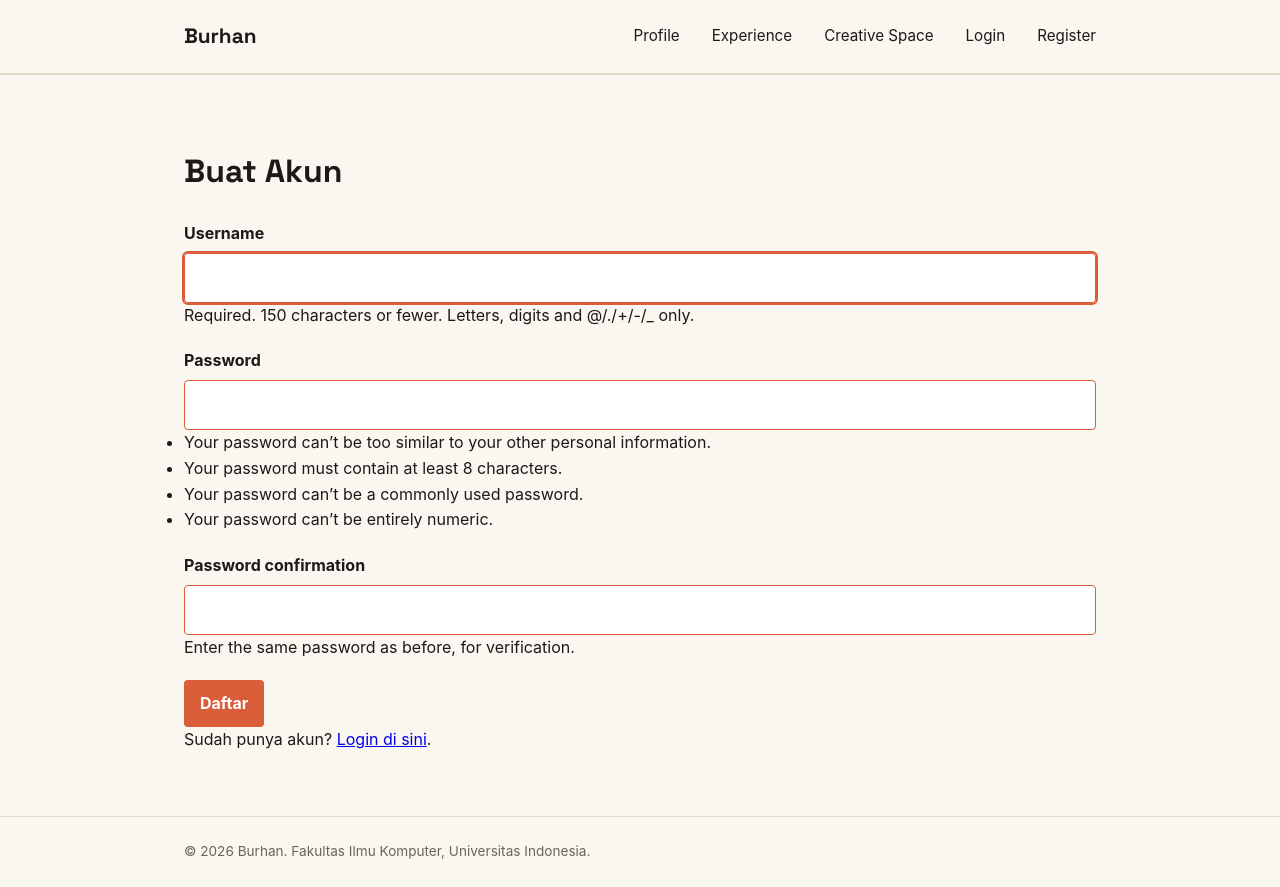
After one commit to brigittasimanjuntak/myportfolio, a Django app: page /register/ in a window 1280 px wide. The commit adds this page. Run offline with Django 5.2, Linux system fonts and the light colour scheme.

Commit message:
creating star button and function (in view, url, creativespace) updating some features only available for logged in users (adding artwork) updating some features only available for super user (edit, delete) adding log in, register, and log out system basically the tutorial 04 lol

```diff
--- a/main/models.py
+++ b/main/models.py
@@ -1,5 +1,6 @@
 import uuid
 
+from django.contrib.auth.models import User
 from django.db import models
 
 
@@ -53,6 +54,8 @@ class CreativeSpace(models.Model):
         default="digital-art",
     )
     created_at = models.DateTimeField(auto_now_add=True)
+    starred_by = models.ManyToManyField(
+        User, related_name="starred_artwork", blank=True)
 
     def __str__(self):
         return self.title
--- a/main/urls.py
+++ b/main/urls.py
@@ -1,5 +1,17 @@
 from django.urls import path
-from main.views import delete_creative_space, get_creativespaces_json, show_main, show_experience, show_creative_space, create_creative_space, update_creative_space
+from main.views import (
+    create_creative_space,
+    delete_creative_space,
+    get_creativespaces_json,
+    login_user,
+    logout_user,
+    register,
+    show_creative_space,
+    show_experience,
+    show_main,
+    update_creative_space,
+    toggle_star,
+)
 
 app_name = "main"
 
@@ -11,4 +23,8 @@ urlpatterns = [
     path("api/creativespaces/", get_creativespaces_json, name="get_creative_spaces_json"),
     path("creative-spaces/<uuid:creative_space_id>/delete/", delete_creative_space, name="delete_creative_space"),
     path("creative-space/<uuid:creative_space_id>/edit/", update_creative_space, name="update_creative_space"),
+    path("login/", login_user, name="login"),
+    path("register/", register, name="register"),
+    path("logout/", logout_user, name="logout"),
+    path("creative-space/<uuid:creative_space_id>/star/", toggle_star, name="toggle_star"),
 ]
--- a/main/views.py
+++ b/main/views.py
@@ -2,12 +2,18 @@ from django.contrib import messages
 from django.core import serializers
 from django.http import HttpResponse
 from django.shortcuts import get_object_or_404, redirect, render
+from django.contrib.auth import login, logout
+from django.contrib.auth.forms import AuthenticationForm, UserCreationForm
+from django.contrib.auth.decorators import login_required
+from django.core.exceptions import PermissionDenied
+import datetime
 
 from main.forms import CreativeSpaceForm
 from main.models import CreativeSpace, Experience
 
 
 def show_main(request):
+    last_login = request.COOKIES.get('last_login', 'Belum ada sesi login / Cookie tidak ditemukan')
     context = {
         "name": "Brigitta",
         "npm": "2506601855",
@@ -16,6 +22,7 @@ def show_main(request):
             "I'm an IS student from Universitas Indonesia. I have deep passion in visual design and user experience,\n"
             "aiming to create comfortable and appealing digital experiences. Nice to meet you!"
         ),
+        "last_login": last_login,
     }
     return render(request, "index.html", context)
 
@@ -45,6 +52,7 @@ def show_creative_space(request):
     }
     return render(request, "creativespace.html", context)
 
+@login_required(login_url="/login/")
 def create_creative_space(request):
     form = CreativeSpaceForm(request.POST or None)
 
@@ -59,6 +67,7 @@ def create_creative_space(request):
     }
     return render(request, "creativespaceform.html", context)
 
+@login_required(login_url="/login/")
 def delete_creative_space(request, creative_space_id):
     creative_space = get_object_or_404(CreativeSpace, pk=creative_space_id)
 
@@ -79,6 +88,7 @@ def get_creativespaces_json(request):
     creativespaces_json = serializers.serialize("json", creativespaces)
     return HttpResponse(creativespaces_json, content_type="application/json")
 
+@login_required(login_url="/login/")
 def update_creative_space(request, creative_space_id):
     artwork = get_object_or_404(CreativeSpace, pk=creative_space_id)
 
@@ -97,3 +107,53 @@ def update_creative_space(request, creative_space_id):
         "artwork": artwork,
     }
     return render(request, "creativespaceform.html", context)
+
+def register(request):
+    form = UserCreationForm(request.POST or None)
+
+    if request.method == "POST" and form.is_valid():
+        form.save()
+        messages.success(request, "Akun berhasil dibuat. Silakan login.")
+        return redirect("main:login")
+
+    context = {
+        "name": "Burhan",
+        "form": form,
+    }
+    return render(request, "register.html", context)
+
+@login_required(login_url="/login/")
+def toggle_star(request, creative_space_id):
+    creativespace = get_object_or_404(CreativeSpace, pk=creative_space_id)
+
+    if request.method == "POST":
+        # Kalau akun ini sudah pernah memberi star, batalkan star-nya.
+        # Kalau belum, tambahkan star.
+        if request.user in creativespace.starred_by.all():
+            creativespace.starred_by.remove(request.user)
+        else:
+            creativespace.starred_by.add(request.user)
+
+    return redirect("main:show_creative_space")
+
+def login_user(request):
+    form = AuthenticationForm(request, data=request.POST or None)
+
+    if request.method == "POST" and form.is_valid():
+        user = form.get_user()
+        login(request, user)
+        response = redirect("main:show_main")
+        response.set_cookie('last_login', datetime.datetime.now().strftime('%Y-%m-%d %H:%M:%S'))
+        return response
+
+    context = {
+        "name": "Burhan",
+        "form": form,
+    }
+    return render(request, "login.html", context)
+
+def logout_user(request):
+    logout(request)
+    response = redirect("main:show_main")
+    response.delete_cookie('last_login')
+    return response
--- a/static/css/style.css
+++ b/static/css/style.css
@@ -378,6 +378,28 @@ h1, .brand {
     color: var(--accent-dark);
 }
 
+.star-form {
+    display: inline;
+}
+
+.button-star {
+    display: inline-flex;
+    align-items: center;
+    gap: 0.4rem;
+    background: var(--ink);
+}
+
+.button-star.is-starred {
+    background: var(--accent);
+}
+
+.star-count {
+    padding: 0.05rem 0.4rem;
+    border-radius: 999px;
+    background: rgba(255, 255, 255, 0.25);
+    font-size: 0.8rem;
+}
+
 .audio-wrapper {
     background-image: url('/static/media/audioplayer.png');
     background-size: cover;
--- a/templates/base.html
+++ b/templates/base.html
@@ -8,7 +8,6 @@
     <link rel="preconnect" href="https://fonts.gstatic.com" crossorigin>
     <link href="https://fonts.googleapis.com/css2?family=Space+Grotesk:wght@500;700&display=swap" rel="stylesheet">
     <link rel="stylesheet" href="/static/css/style.css">
-    <link rel="icon" type="image/png" href="/static/media/favicon.png">
     {% block meta %} {% endblock meta %}
 </head>
 <body>
@@ -19,7 +18,14 @@
                 <a href="{% url 'main:show_main' %}">Profile</a>
                 <a href="{% url 'main:show_experience' %}">Experience</a>
                 <a href="{% url 'main:show_creative_space' %}">Creative Space</a>
+                {% if user.is_authenticated %}
                     <a href="{% url 'main:create_creative_space' %}">Add Artwork</a>
+                    <span class="nav-user">{{ user.username }}</span>
+                    <a href="{% url 'main:logout' %}">Logout</a>
+                {% else %}
+                    <a href="{% url 'main:login' %}">Login</a>
+                    <a href="{% url 'main:register' %}">Register</a>
+                {% endif %}
             </nav>
     </div>
   </header>
--- a/templates/index.html
+++ b/templates/index.html
@@ -24,6 +24,10 @@
                         <div class="meta-row">
                             <dt>Program</dt>
                             <dd>{{ study_program }}</dd>
+                        </div>
+                        <div class="meta-row">
+                            <dt>Sesi Terakhir Login</dt>
+                            <dd>{{ last_login }}</dd>
                         </div>
                     </dl>
                     <div class="social-links">
--- /dev/null
+++ b/templates/register.html
@@ -0,0 +1,33 @@
+{% extends "base.html" %}
+{% block meta %}
+    <title>Register - {{ name }}</title>
+{% endblock meta %}
+{% block content %}
+    <main>
+        <section class="experience-section">
+            <div class="container">
+                <h1>Buat Akun</h1>
+                <form method="post" action="{% url 'main:register' %}" class="project-form">
+                    {% csrf_token %}
+                    {% for error in form.non_field_errors %}
+                        <p class="form-error">{{ error }}</p>
+                    {% endfor %}
+                    {% for field in form %}
+                        <div class="form-group">
+                            <label for="{{ field.id_for_label }}">{{ field.label }}</label>
+                            {{ field }}
+                            {% if field.help_text %}
+                                <div class="form-help">{{ field.help_text }}</div>
+                            {% endif %}
+                            {% for error in field.errors %}
+                                <p class="form-error">{{ error }}</p>
+                            {% endfor %}
+                        </div>
+                    {% endfor %}
+                    <button type="submit" class="button">Daftar</button>
+                </form>
+                <p>Sudah punya akun? <a href="{% url 'main:login' %}">Login di sini</a>.</p>
+            </div>
+        </section>
+    </main>
+{% endblock content %}
```
Also changed, not shown: portfolio/settings.py (+27 -26 lines), templates/components/toggle_star.html (added, +10 -0 lines), templates/creativespace.html (+6 -1 lines), templates/login.html (added, +33 -0 lines), main/migrations/0004_creativespace_starred_by.py (added). Lines whose indentation alone changed are shown as unchanged.
